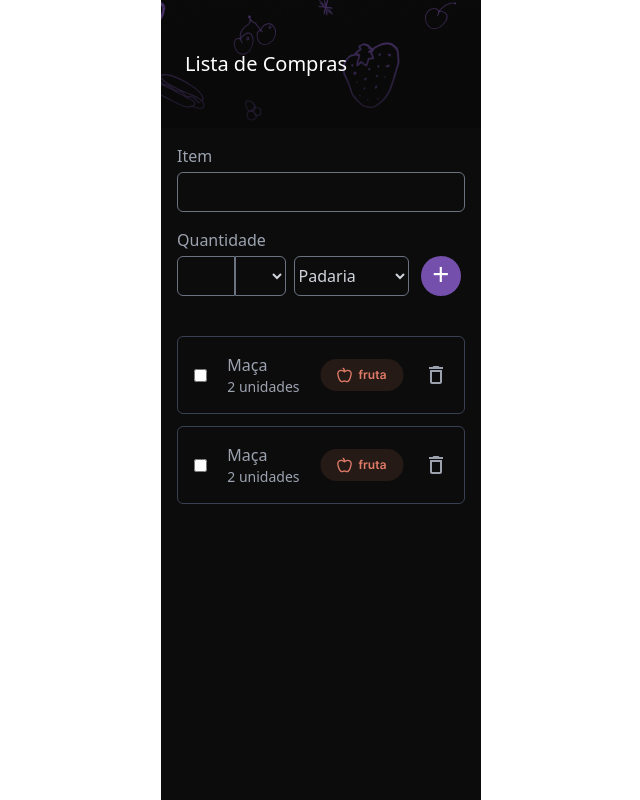
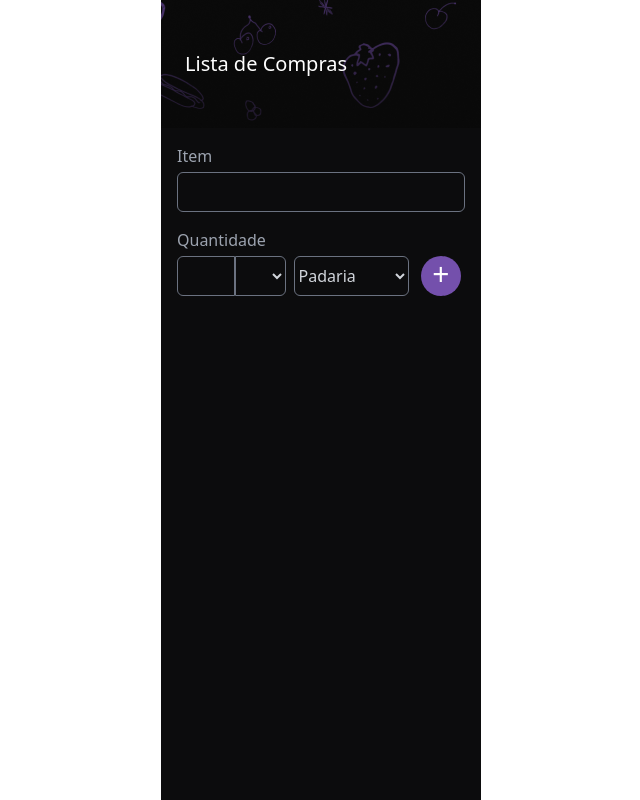
Before and after one commit to matheusmartins05/listaDeComprasApp, a React (Vite) app: page / in a window 1280 px wide. Shown: the top 800 px of the page, without its empty margins (319-959 px from the left). Built offline with nearby package versions, Linux system fonts and the light colour scheme.

Commit message:
Informações digitadas acrescentadas aos cards e renderizando

```diff
--- a/src/App.tsx
+++ b/src/App.tsx
@@ -1,16 +1,10 @@
-import { useRecoilState } from "recoil";
+
 import Forms from "./components/Forms";
 import SectionItens from "./components/SectionItens";
 import Titulo from "./components/Titulo";
-import { listaDeItens } from "./atoms/states";
-import IItem from "./interfaces/IItem";
 
 function App() {
-  const [listaDosItensInseridos, setListaDosItensInseridos] = useRecoilState(listaDeItens);
-  function aoAdicionarItem(item: IItem) {
-    setListaDosItensInseridos([...listaDosItensInseridos, item]);
-    console.log(listaDosItensInseridos)
-  }
+
 
   return (
     <>
@@ -20,7 +14,7 @@ function App() {
           </Titulo>
         </header>
 
-        <Forms informacoesDoItemCadastrado={(item) => aoAdicionarItem(item)} />
+        <Forms/>
         <SectionItens />
     </>
   );
--- a/src/components/CardItem.tsx
+++ b/src/components/CardItem.tsx
@@ -1,14 +1,15 @@
+import IItem from '../interfaces/IItem';
 import frutaIcon from '/fruta.svg'
 import DeleteOutlineOutlinedIcon from '@mui/icons-material/DeleteOutlineOutlined';
 
-export default function CardItem(){
+export default function CardItem({nome, quantidade, unidadeDeMedida} : IItem){
     return(
         <div className='flex justify-between items-center w-[90%] mx-auto border border-gray-700 rounded-md p-4 '>
             <input type="checkbox" />
 
             <div>
-                <h3>Maça</h3>
-                <p className='text-sm'>2 unidades</p>
+                <h3>{nome}</h3>
+                <p className='text-sm'>{quantidade} {unidadeDeMedida}</p>
             </div>
 
             <figure>
--- a/src/components/Forms.tsx
+++ b/src/components/Forms.tsx
@@ -2,27 +2,32 @@ import Input from "./TextField";
 import Button from "./Button";
 import Select from "./Select";
 import { useRecoilState } from "recoil";
-import { categoria, idItens, item, quantidade, unidadeDeMedida } from "../atoms/states";
+import { categoria, idItens, item, listaDeItens, quantidade, unidadeDeMedida } from "../atoms/states";
 import categorias from "./categorias.json";
 import IItem from "../interfaces/IItem";
 import { v4 as uuidv4 } from 'uuid';
 
-interface FormularioProps{
-  informacoesDoItemCadastrado: (item: IItem) => void
-}
 
 
-export default function Forms({informacoesDoItemCadastrado} : FormularioProps) {
+export default function Forms() {
   const [itemInserido, setItemInserido] = useRecoilState(item);
   const [quantidadeInserida, setquantidadeInserida] = useRecoilState(quantidade);
   const [unidadeDeMedidaInserida, setunidadeDeMedidaInserida] = useRecoilState(unidadeDeMedida);
   const [categoriaInserida, setcategoriaInserida] = useRecoilState(categoria);
   const [id, setId] = useRecoilState(idItens)
 
+  const [listaDosItensInseridos, setListaDosItensInseridos] = useRecoilState(listaDeItens);
+
+
+  function adicionaItemAhLista(item: IItem) {
+    setListaDosItensInseridos([...listaDosItensInseridos, item]);
+  }
+
+
   function onSubmitForm(event: React.FormEvent<HTMLFormElement>) {
     event.preventDefault();
     setId(uuidv4())
-    informacoesDoItemCadastrado({
+    adicionaItemAhLista({
       nome: itemInserido,
       quantidade: quantidadeInserida,
       unidadeDeMedida: unidadeDeMedidaInserida,
@@ -32,6 +37,7 @@ export default function Forms({informacoesDoItemCadastrado} : FormularioProps) {
 
 
   }
+
 
   return (
     <form onSubmit={onSubmitForm} className="bg-[#0c0c0d]">
@@ -58,9 +64,9 @@ export default function Forms({informacoesDoItemCadastrado} : FormularioProps) {
 
         <Select  valorSelecionadoState={unidadeDeMedidaInserida} valorSelecionado={setunidadeDeMedidaInserida} borderRadius="rounded-e-md">
           <option value=""></option>
-          <option value="Unidade">UN.</option>
-          <option value="Litro">L</option>
-          <option value="Kilo">KG</option>
+          <option value="UN.">UN.</option>
+          <option value="L">L</option>
+          <option value="KG">KG</option>
         </Select>
 
         <div className="w-[40%] ml-2 text-white">
--- a/src/components/SectionItens.tsx
+++ b/src/components/SectionItens.tsx
@@ -1,11 +1,13 @@
+import { useRecoilState } from "recoil";
 import CardItem from "./CardItem";
+import { listaDeItens } from "../atoms/states";
 
 export default function SectionItens(){
+    const [listaDosItensInseridos, setListaDosItensInseridos] = useRecoilState(listaDeItens)
+
     return(
         <section className="bg-[#0c0c0d] h-screen text-gray-400 w-[100%] py-10 flex flex-col gap-3">
-            <CardItem/>
-            <CardItem/>
-
+            {listaDosItensInseridos.map((item) => <CardItem key={item.id} {...item}/>)}
         </section>
     )
 }
```
